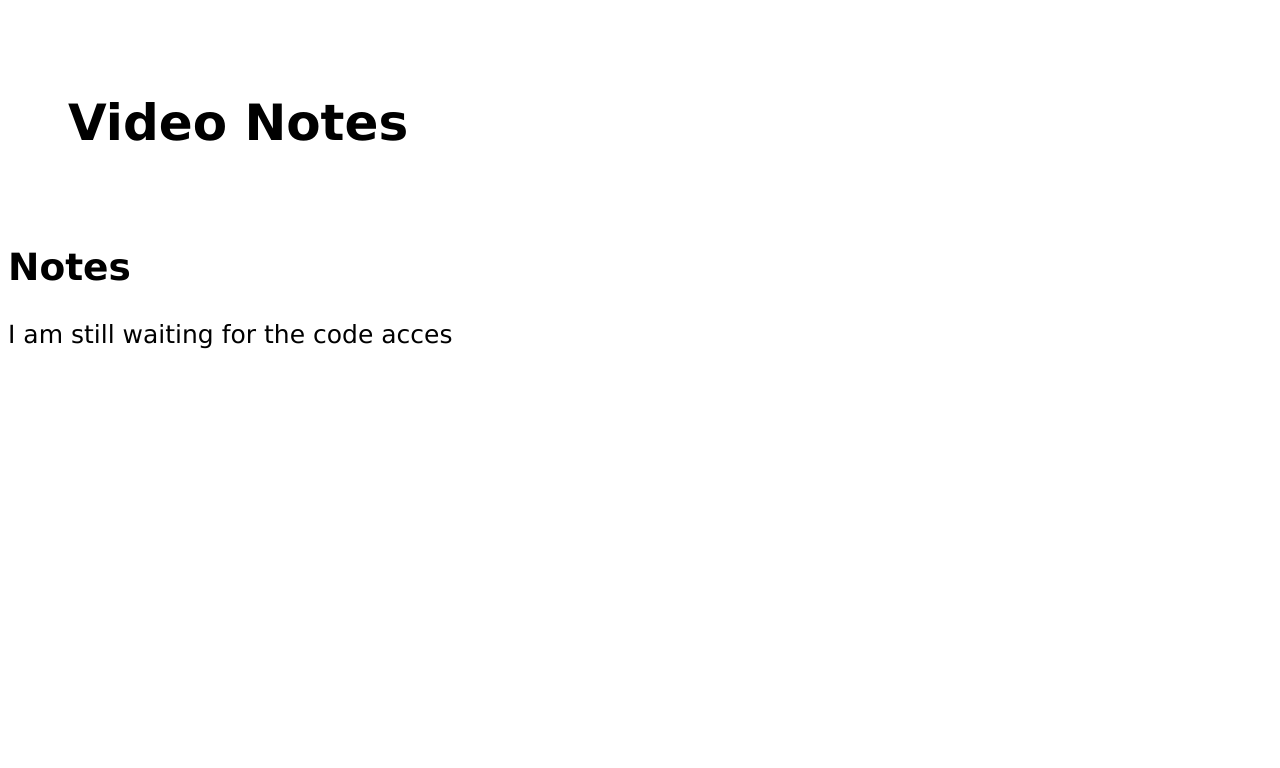
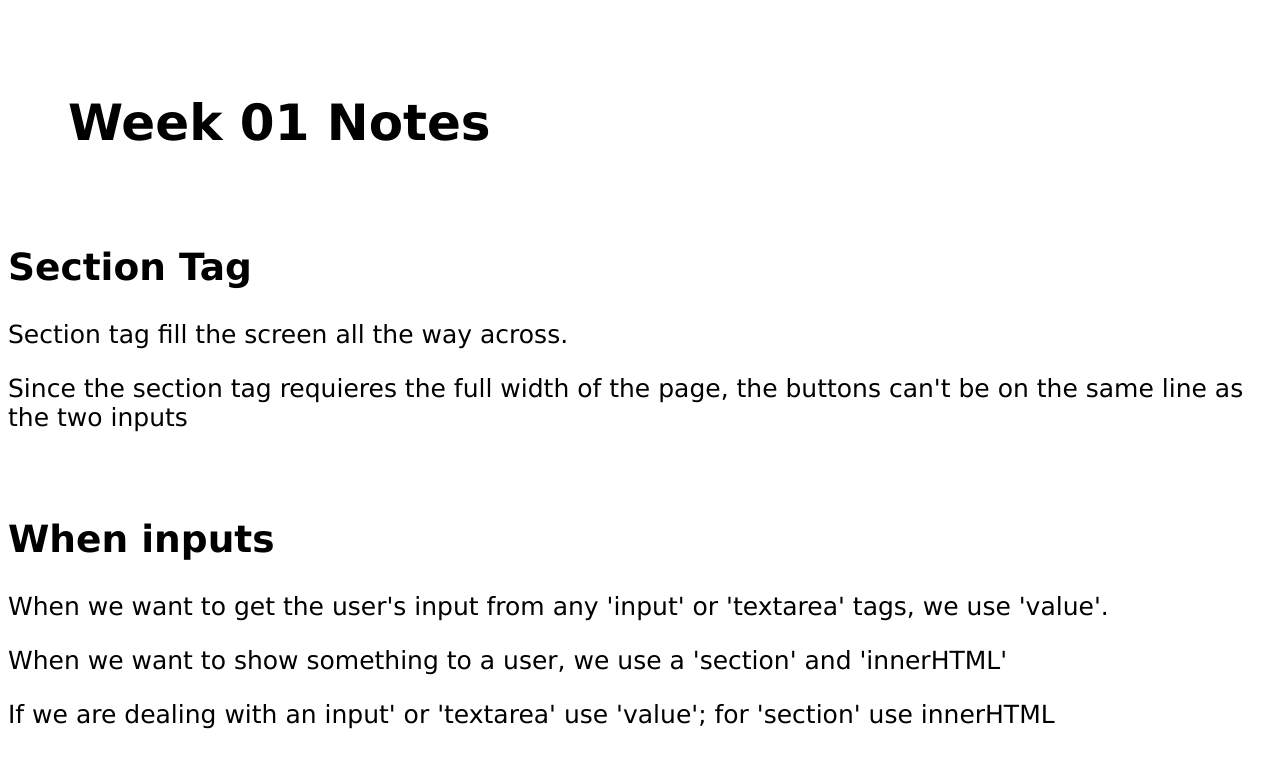
Before and after one commit to rachelvargas/My-Portfolio, a plain HTML site: page Week01/JS/index.html in a window 1280 px wide. Drawn offline with Linux system fonts and the light colour scheme.

Commit message:
Update index.html

```diff
--- a/Week01/JS/index.html
+++ b/Week01/JS/index.html
@@ -1,16 +1,24 @@
 <!DOCTYPE html>
-<html>
+<html lang="en">
   <head>
-    <title>Object example</title>
-    <link rel="stylesheet" href="../../styles.css" />
+    <meta charset="UTF-8" />
+    <meta name="viewport" content="width=device-width, initial-scale=1.0" />
+    <title>WDD 330 portfolio</title>
+    <link rel="stylesheet" href="/styles.css" />
   </head>
+  <body>
+    <h1>Week 01 Notes</h1>
+    <h2>Section Tag</h2>
+    <h3><section></h3>
+      <p>Section tag fill the screen all the way across.</p>
+      <p>Since the section tag requieres the full width of the page, the buttons can't be on the same line as the two inputs</p><br>
+      <h2>When inputs</h2>
+      <p>When we want to get the user's input from any 'input' or 'textarea' tags, we use 'value'.</p>
+      <p>When we want to show something to a user, we use a 'section' and 'innerHTML'</p>
+      <P>If we are dealing with an input' or 'textarea' use 'value'; for 'section' use innerHTML</p>
+      <script src="myMaths.js"></script>
 
-  <body>
-    <h1>Video Notes</h1>
-    <h2>Notes</h2>
 
-    <p>I am still waiting for the code acces</p>
-    <script src="main.js"></script>
 
   </body>
 </html>
```
